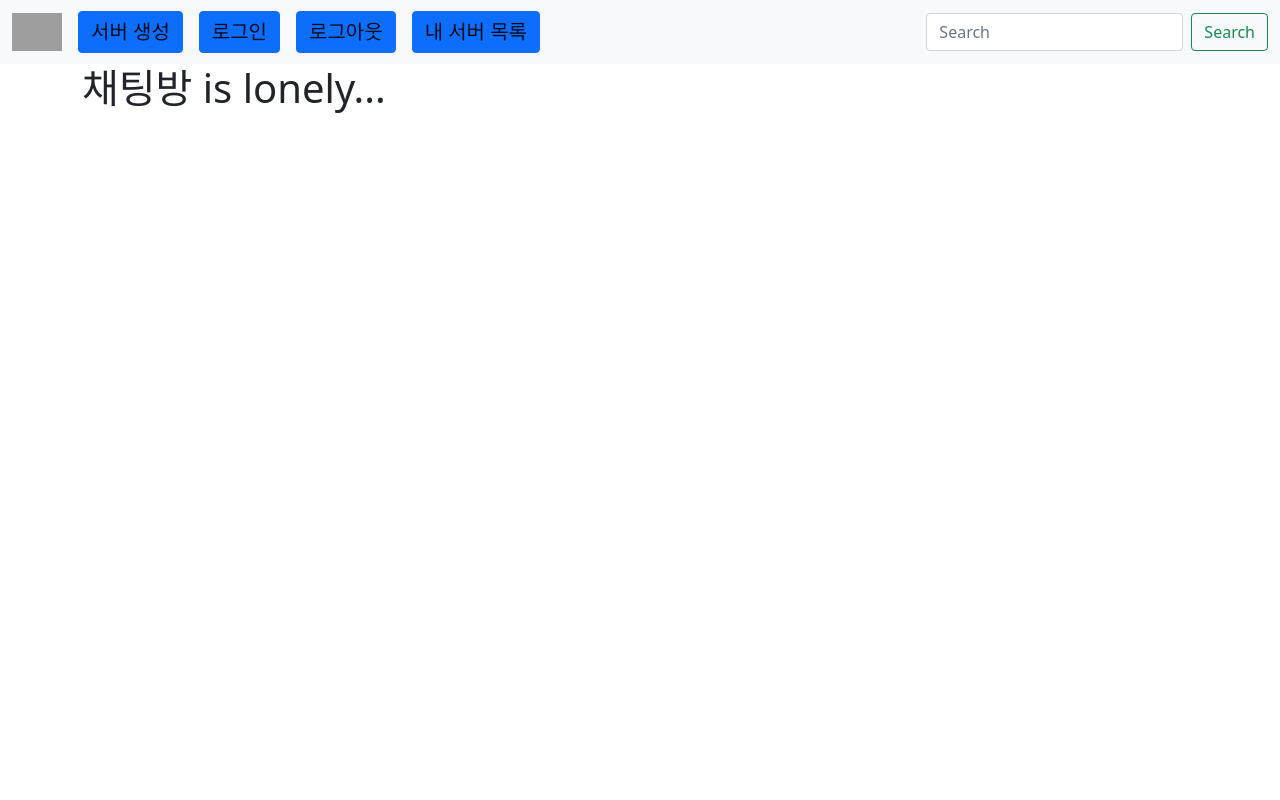
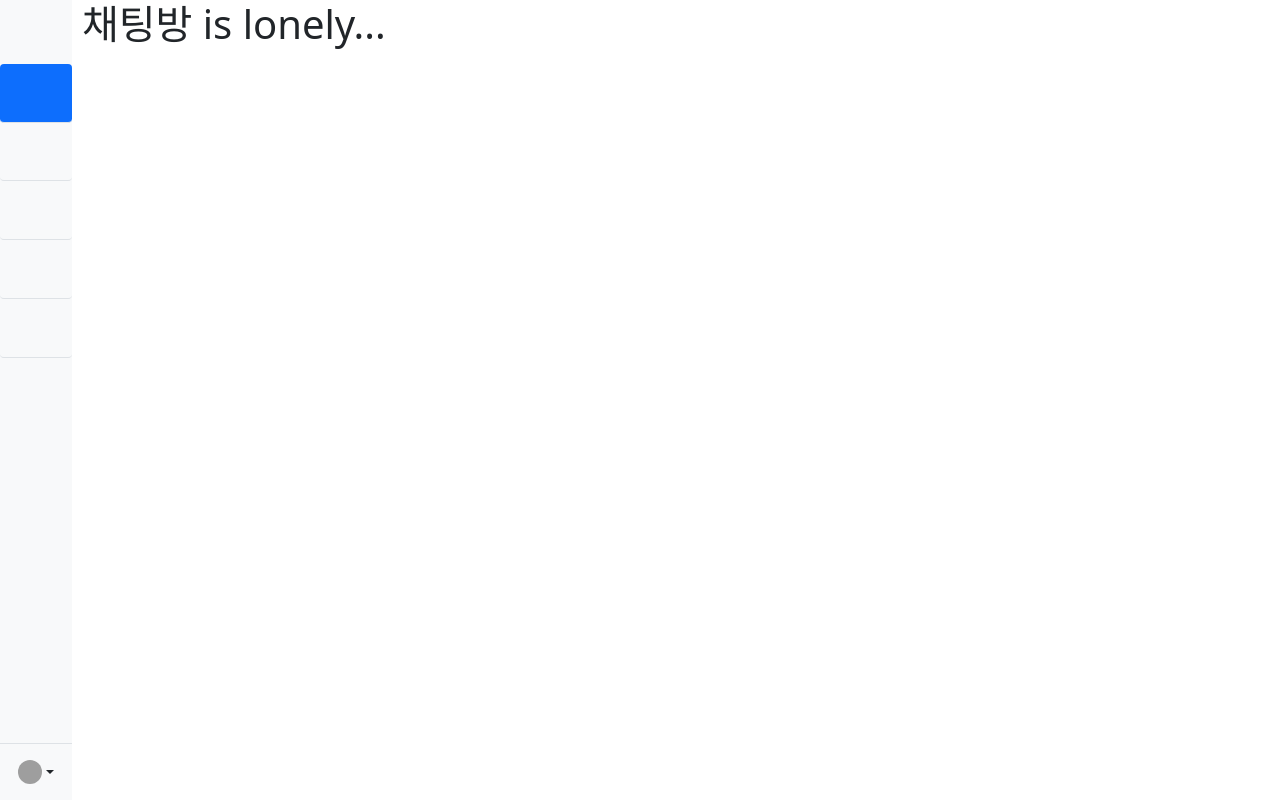
Before and after one commit to taeate/chic-chat, a Django app: page /chat/list/ in a window 1280 px wide. Run offline with Django 3.2, Linux system fonts and the light colour scheme; data that the repository does not hold is empty; some libraries are stand-ins or nearby versions; grey boxes are pictures that could not be loaded.

Commit message:
navbar - sidebar로 변경

```diff
--- a/base/templates/navbar.html
+++ b/base/templates/navbar.html
@@ -1,31 +1,67 @@
-<nav class="navbar navbar-expand-lg navbar-light bg-light">
-    <div class="container-fluid">
-        <a class="navbar-brand" href="{% url 'chat:list' %}">
-            <img src="https://i.esdrop.com/d/gd4tby6mr58u/YgLYnDwzOT.png" alt="" width="50">
+<div class="d-flex flex-column flex-shrink-0 bg-light h-100 fixed-bottom" style="width: 4.5rem;">
+    <a href="/" class="d-block p-3 link-dark text-decoration-none" title="" data-bs-toggle="tooltip"
+       data-bs-placement="right" data-bs-original-title="Icon-only">
+        <svg class="bi" width="40" height="32">
+            <use xlink:href="#bootstrap"></use>
+        </svg>
+        <span class="visually-hidden">Icon-only</span>
     </a>
-        <a href="{% url 'chat:create' %}" class="navbar-brand btn btn-primary">
-            서버 생성
+    <ul class="nav nav-pills nav-flush flex-column mb-auto text-center">
+        <li class="nav-item">
+            <a href="#" class="nav-link active py-3 border-bottom" aria-current="page" title="" data-bs-toggle="tooltip"
+               data-bs-placement="right" data-bs-original-title="Home">
+                <svg class="bi" width="24" height="24" role="img" aria-label="Home">
+                    <use xlink:href="#home"></use>
+                </svg>
             </a>
-        <a href="/" class="navbar-brand btn btn-primary">
-            로그인
+        </li>
+        <li>
+            <a href="#" class="nav-link py-3 border-bottom" title="" data-bs-toggle="tooltip" data-bs-placement="right"
+               data-bs-original-title="Dashboard">
+                <svg class="bi" width="24" height="24" role="img" aria-label="Dashboard">
+                    <use xlink:href="#speedometer2"></use>
+                </svg>
             </a>
-        <a href="{% url 'accounts:logout' %}" class="btn btn-primary navbar-brand">
-            로그아웃
+        </li>
+        <li>
+            <a href="#" class="nav-link py-3 border-bottom" title="" data-bs-toggle="tooltip" data-bs-placement="right"
+               data-bs-original-title="Orders">
+                <svg class="bi" width="24" height="24" role="img" aria-label="Orders">
+                    <use xlink:href="#table"></use>
+                </svg>
             </a>
-        <a href="{% url 'chat:my_server_list' %}" class="btn btn-primary navbar-brand">
-            내 서버 목록
+        </li>
+        <li>
+            <a href="#" class="nav-link py-3 border-bottom" title="" data-bs-toggle="tooltip" data-bs-placement="right"
+               data-bs-original-title="Products">
+                <svg class="bi" width="24" height="24" role="img" aria-label="Products">
+                    <use xlink:href="#grid"></use>
+                </svg>
             </a>
-        <button class="navbar-toggler" type="button" data-bs-toggle="collapse" data-bs-target="#navbarSupportedContent"
-                aria-controls="navbarSupportedContent" aria-expanded="false" aria-label="Toggle navigation">
-            <span class="navbar-toggler-icon"></span>
-        </button>
-        <div class="collapse navbar-collapse" id="navbarSupportedContent">
-            <ul class="navbar-nav me-auto mb-2 mb-lg-0">
+        </li>
+        <li>
+            <a href="#" class="nav-link py-3 border-bottom" title="" data-bs-toggle="tooltip" data-bs-placement="right"
+               data-bs-original-title="Customers">
+                <svg class="bi" width="24" height="24" role="img" aria-label="Customers">
+                    <use xlink:href="#people-circle"></use>
+                </svg>
+            </a>
+        </li>
     </ul>
-            <form class="d-flex">
-                <input class="form-control me-2" type="search" placeholder="Search" aria-label="Search">
-                <button class="btn btn-outline-success" type="submit">Search</button>
-            </form>
+    <div class="dropdown border-top">
+        <a href="#"
+           class="d-flex align-items-center justify-content-center p-3 link-dark text-decoration-none dropdown-toggle"
+           id="dropdownUser3" data-bs-toggle="dropdown" aria-expanded="false">
+            <img src="https://github.com/mdo.png" alt="mdo" class="rounded-circle" width="24" height="24">
+        </a>
+        <ul class="dropdown-menu text-small shadow" aria-labelledby="dropdownUser3">
+            <li><a class="dropdown-item" href="#">New project...</a></li>
+            <li><a class="dropdown-item" href="#">Settings</a></li>
+            <li><a class="dropdown-item" href="#">Profile</a></li>
+            <li>
+                <hr class="dropdown-divider">
+            </li>
+            <li><a class="dropdown-item" href="#">Sign out</a></li>
+        </ul>
     </div>
 </div>
-</nav>
--- a/chat/templates/chat/room_list.html
+++ b/chat/templates/chat/room_list.html
@@ -1,5 +1,6 @@
 {% extends 'layout.html' %}
 {% block content %}
+<div>
     {% if rooms %}
     {% for room in rooms %}
     <h5 class="my-3 border-bottom pb-2">
@@ -28,7 +29,7 @@
     {% else %}
     <h1>채팅방 is lonely...</h1>
     {% endif %}
-
+</div>
 <script>
 function passWord(A) {
 
@@ -49,5 +50,6 @@ function passWord(A) {
 }
 
 
+
 </script>
 {% endblock %}
```
Lines whose indentation alone changed are shown as unchanged.
